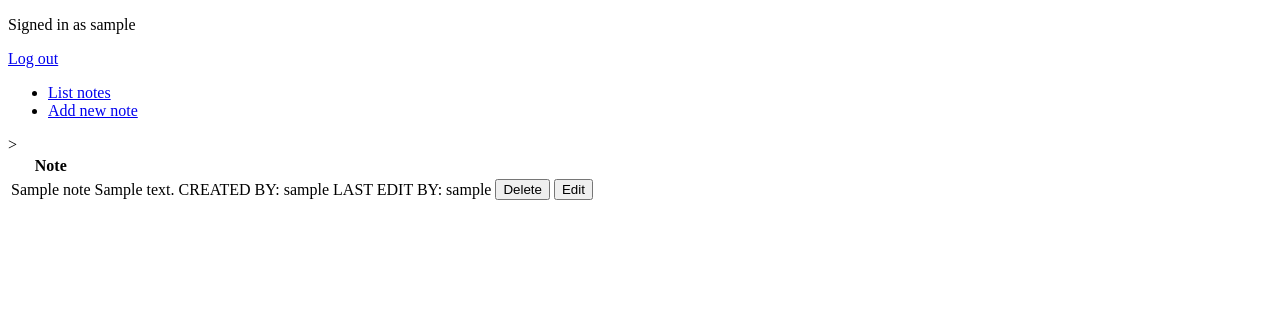
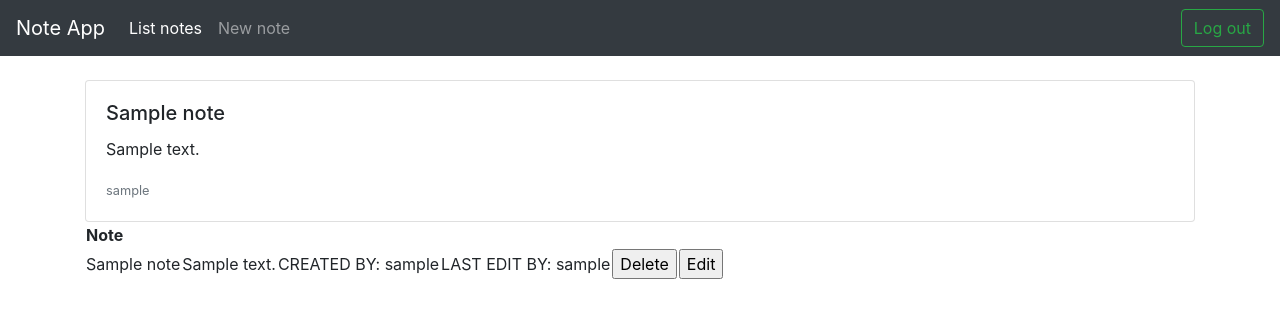
Before and after one commit to Jonkke/tsoha-noteapp, a Flask app: page /notes in a window 1280 px wide. Shown: the top 318 px of the page. Run offline with Flask 2, Linux system fonts and the light colour scheme; a user stored in the database is signed in; tables that the repository leaves empty hold one stand-in row (values such as "Sample post"); some libraries are stand-ins or nearby versions.

Commit message:
Add bootstrap layouts

```diff
--- a/app/templates/layout.html
+++ b/app/templates/layout.html
@@ -1,28 +1,65 @@
 <!DOCTYPE html>
 <html>
+
 <head>
   <meta charset="utf-8">
-        <title>TodoApp</title>
+  <title>Note App</title>
+  <link rel="stylesheet" href="https://maxcdn.bootstrapcdn.com/bootstrap/4.0.0/css/bootstrap.min.css"
+    integrity="sha384-Gn5384xqQ1aoWXA+058RXPxPg6fy4IWvTNh0E263XmFcJlSAwiGgFAW/dAiS6JXm" crossorigin="anonymous">
 </head>
 
 <body>
+
+  <nav class="navbar navbar-expand-md navbar-dark bg-dark mb-4">
+
+
+    <a class="navbar-brand" href="#">Note App</a>
+    <button class=" navbar-toggler" type="button" data-toggle="collapse" data-target="#navbarCollapse"
+      aria-controls="navbarCollapse" aria-expanded="false" aria-label="Toggle navigation">
+      <span class="navbar-toggler-icon"></span>
+    </button>
+    <div class="collapse navbar-collapse" id="navbarCollapse">
+      <ul class="navbar-nav mr-auto">
         {% if current_user.is_authenticated %}
-        <p>Signed in as {{ current_user.username }}</p>
-        <a href="{{ url_for('auth_logout') }}">Log out</a>
+        <li class="nav-item active">
+          <a class="nav-link" href="{{ url_for('notes_index') }}">List notes <span class="sr-only">(current)</span></a>
+        </li>
+        <li class="nav-item">
+          <a class="nav-link" href="{{ url_for('notes_form') }}">New note</a>
+        </li>
+        {% endif %}
+      </ul>
+      {% if current_user.is_authenticated %}
+      <div class="form-inline mt-2 mt-md-0">
+        <a class="btn btn-outline-success my-2 my-sm-0" href="{{ url_for('auth_logout') }}">Log out</a>
+      </div>
       {% else %}
-        <a href="{{ url_for('auth_login') }}">Log in</a>
-        <a href="{{ url_for('register_user') }}">Register</a>
+      <div class="form-inline mt-2 mt-md-0">
+        <a class="nav-link my-2 my-sm-0" href="{{ url_for('register_user') }}">Register</a>
+        <a class="btn btn-outline-success my-2 my-sm-0" href="{{ url_for('auth_login') }}">Log in</a>
+      </div>
       {% endif %}
+    </div>
+  </nav>
 
-        <ul>
-            <li><a href="{{ url_for('notes_index') }}">List notes</a></li>
-            <li><a href="{{ url_for('notes_form') }}">Add new note</a></li>
-        </ul>
-
+  <main role="main" class="container">
     {% block body %}
     <p>
       Content here.
     </p>
     {% endblock %}
+  </main>
+
+  <!-- Bootstrap dependencies -->
+  <script src="https://code.jquery.com/jquery-3.2.1.slim.min.js"
+    integrity="sha384-KJ3o2DKtIkvYIK3UENzmM7KCkRr/rE9/Qpg6aAZGJwFDMVNA/GpGFF93hXpG5KkN"
+    crossorigin="anonymous"></script>
+  <script src="https://cdnjs.cloudflare.com/ajax/libs/popper.js/1.12.9/umd/popper.min.js"
+    integrity="sha384-ApNbgh9B+Y1QKtv3Rn7W3mgPxhU9K/ScQsAP7hUibX39j7fakFPskvXusvfa0b4Q"
+    crossorigin="anonymous"></script>
+  <script src="https://maxcdn.bootstrapcdn.com/bootstrap/4.0.0/js/bootstrap.min.js"
+    integrity="sha384-JZR6Spejh4U02d8jOt6vLEHfe/JQGiRRSQQxSfFWpi1MquVdAyjUar5+76PVCmYl"
+    crossorigin="anonymous"></script>
 </body>
+
 </html>
--- a/app/templates/notes/notelist.html
+++ b/app/templates/notes/notelist.html
@@ -6,7 +6,36 @@
     <th>Note</th>
   </tr>
   {% for note in notes %}
-    <tr>
+  <div class="card-deck">
+    <div class="card">
+      <div class="card-body">
+        <h5 class="card-title">{{note.title}}</h5>
+        <p class="card-text">{{ note.content }}</p>
+        <small class="text-right text-muted">{{ note.creator.username }}</small>
+      </div>
+      <td>{{ note.title }}</td>
+      <td>{{ note.content }}</td>
+      <td>CREATED BY: {{ note.creator.username }}</td>
+      <td>LAST EDIT BY: {{ note.last_editor.username }}</td>
+      <td>
+        <form method="POST" action="{{ url_for('notes_delete', note_id=note.id) }}">
+          <input type="submit" value="Delete" />
+        </form>
+      </td>
+      <td>
+        <form method="GET" action="{{ url_for('notes_edit', note_id=note.id) }}">
+          <input type="submit" value="Edit" />
+        </form>
+      </td>
+    </div>
+  </div>
+  {% endfor %}
+</table>
+{% endblock %}
+
+
+
+<!-- <tr>
   <td>{{ note.title }}</td>
   <td>{{ note.content }}</td>
   <td>CREATED BY: {{ note.creator.username }}</td>
@@ -21,7 +50,4 @@
       <input type="submit" value="Edit">
     </form>
   </td>
-    </tr>
-    {% endfor %}
-</table>
-{% endblock %}
+</tr> -->
```
Also changed, not shown: app/templates/notes/newnote.html (+32 -3 lines). Lines whose indentation alone changed are shown as unchanged.
